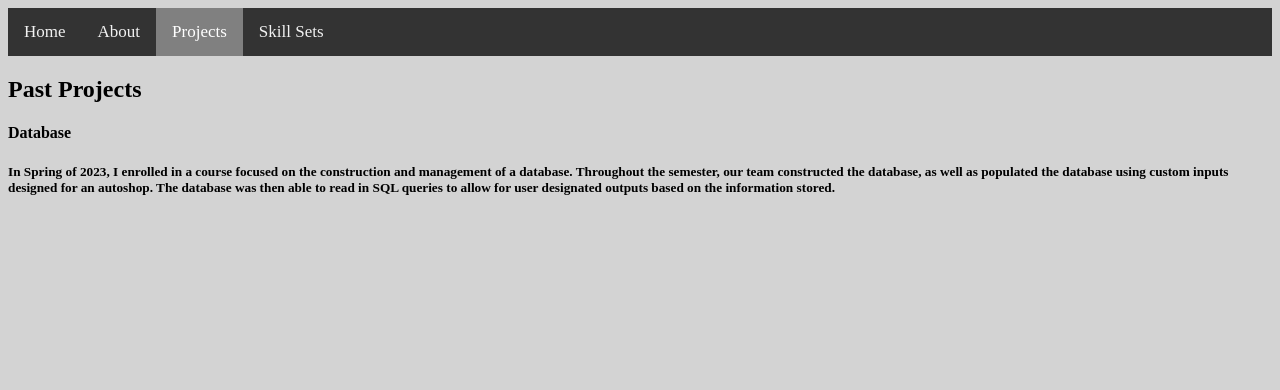
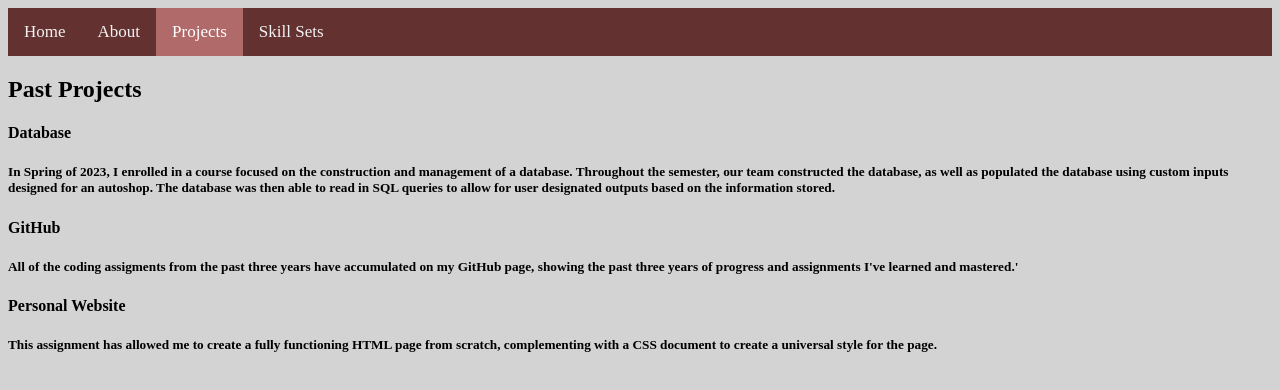
Before and after one commit to CadeMcCarter/cademccarter.github.io, a plain HTML site: page projects.html in a window 1280 px wide. Drawn offline with Linux system fonts and the light colour scheme.

Commit message:
Finished project and added

```diff
--- a/projects.html
+++ b/projects.html
@@ -7,6 +7,8 @@
     <title>HTML & CSS HWK</title>
     <link rel="stylesheet" href="style.css">
 </head>
+
+<body>
 
     <div class="topnav">
         <a href="index.html">Home</a>
@@ -22,5 +24,15 @@
         In Spring of 2023, I enrolled in a course focused on the construction and management of a database. Throughout the semester, our team constructed the database, as well as populated the database using custom inputs designed for an autoshop.
         The database was then able to read in SQL queries to allow for user designated outputs based on the information stored.
     </h5>
+    <h4>GitHub</h4>
+    <h5>
+        All of the coding assigments from the past three years have accumulated on my GitHub page, showing the past three years of progress and assignments I've learned and mastered.'
+    </h5>
+    <h4>Personal Website</h4>
+    <h5>
+        This assignment has allowed me to create a fully functioning HTML page from scratch, complementing with a CSS document to create a universal style for the page.
+    </h5>
+
+</body>
 
 </html>
--- a/style.css
+++ b/style.css
@@ -1,6 +1,6 @@
 /* Add a black background color to the top navigation */
 .topnav {
-    background-color: #333;
+    background-color: #643131;
     overflow: hidden;
 }
 
@@ -22,10 +22,10 @@
 
         /* Add a color to the active/current link */
         .topnav a.active {
-            background-color: gray;
+            background-color: #b16a6a;
             color: white;
         }
 
-body{
-    background-color: lightgrey;
+body {
+    background-color: lightgray;
 }
```
Also changed, not shown: about.html (+11 -1 lines), index.html (+12 -1 lines), skillsets.html (+13 -0 lines). Lines whose indentation alone changed are shown as unchanged.
